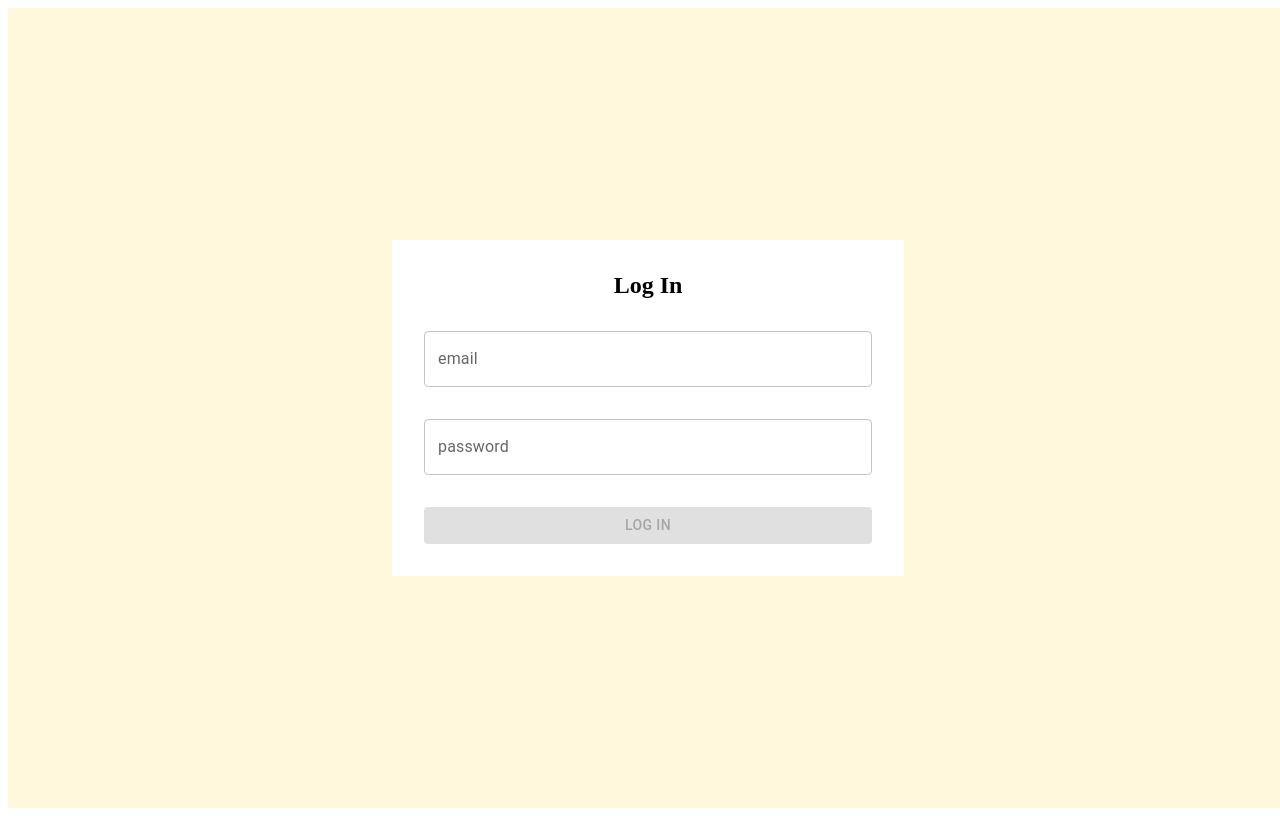
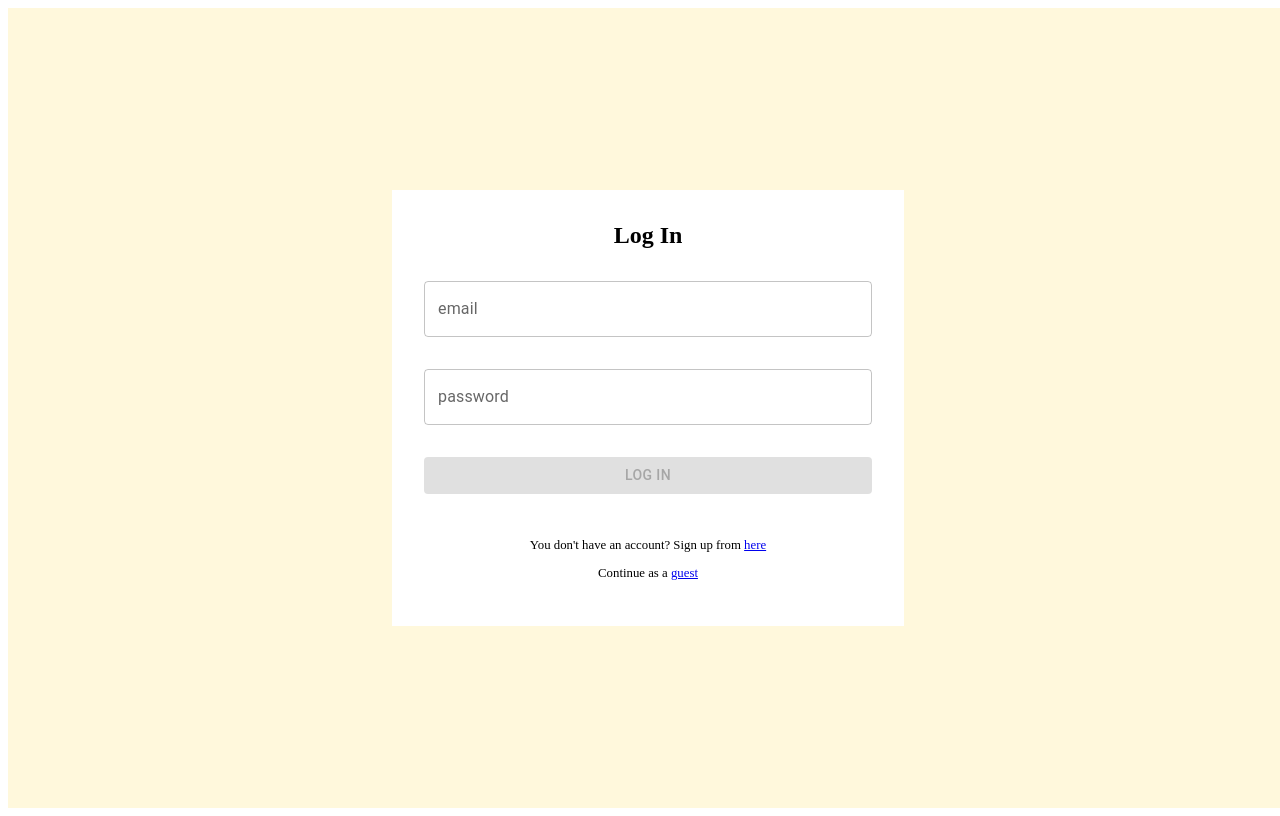
Before and after one commit to Shiho317/typescript-login, a React (Create React App) app: page / in a window 1280 px wide. Built offline with nearby package versions, Linux system fonts and the light colour scheme.

Commit message:
added link

```diff
--- a/src/SignIn/SignIn.style.ts
+++ b/src/SignIn/SignIn.style.ts
@@ -20,4 +20,11 @@ export const Wrapper = styled.div`
     flex-direction: column;
     gap: 2rem
   }
+
+  .to-signup,
+  .to-guest{
+    font-size: 0.8rem;
+    text-align: center;
+  }
+
 `;
--- a/src/SignIn/SignIn.tsx
+++ b/src/SignIn/SignIn.tsx
@@ -98,6 +98,10 @@ function SignIn() {
           )}
 
         </div>
+        <div className='option'>
+          <p className='to-signup'>You don't have an account? Sign up from <Link to='/signup'>here</Link></p>
+          <p className='to-guest'>Continue as a <Link to='/home'>guest</Link></p>
+        </div>
       </div>
       </div>
     </Wrapper>
```
